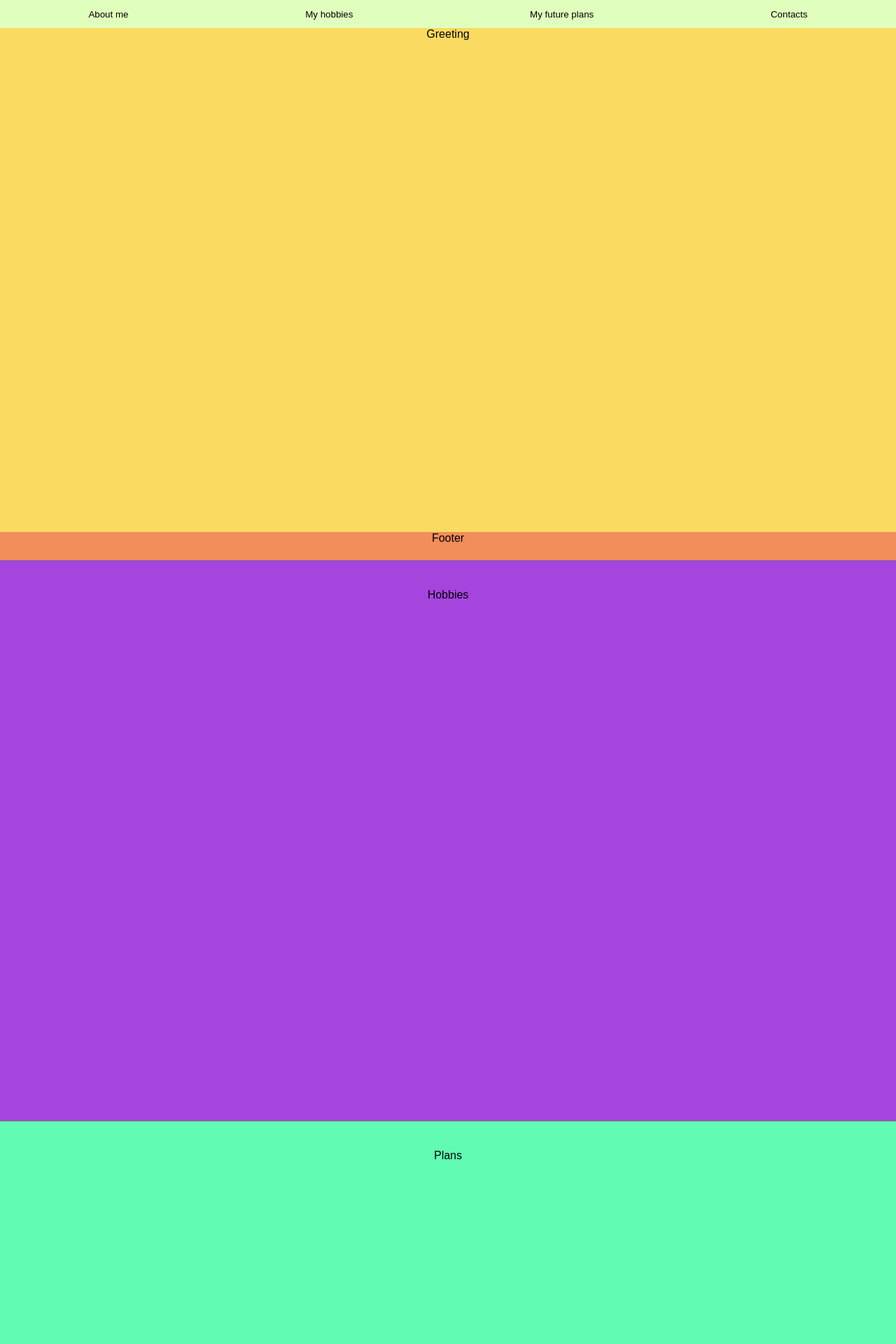
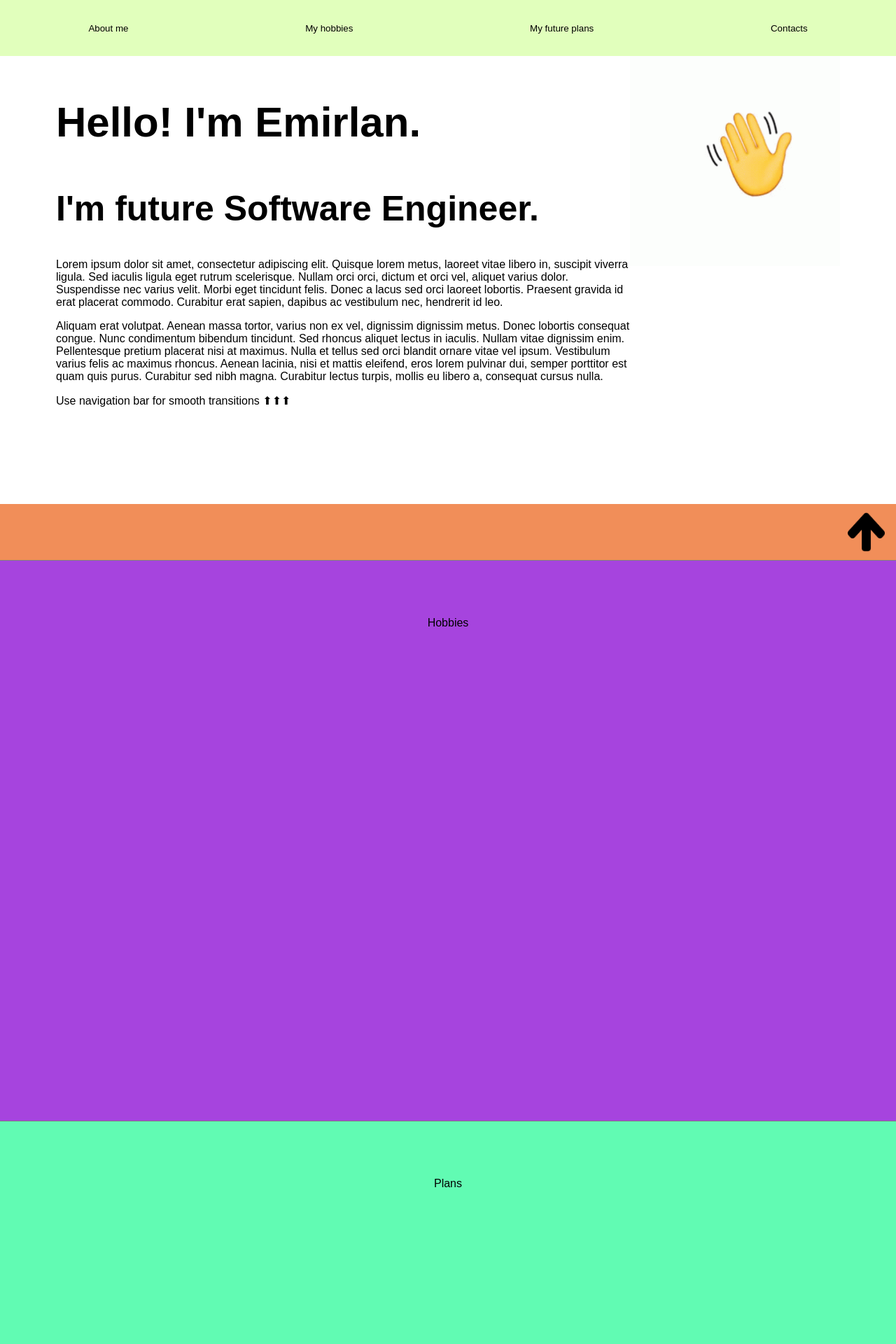
Before and after one commit to droidinspector/bio, a React (Create React App) app: page / in a window 1280 px wide. Shown: the top 1920 px of the page at 70% size. Built offline with nearby package versions, Linux system fonts and the light colour scheme.

Commit message:
add content to greeting

```diff
--- a/src/components/Contacts.css
+++ b/src/components/Contacts.css
@@ -1,6 +1,6 @@
 .section-contacts {
-    width: calc(100% - 80px);
-    height: calc(100% - 80px);
-    padding: 40px;
+    width: calc(100% - 160px);
+    height: calc(100% - 160px);
+    padding: 80px;
     background-color: #6eecf8;
 }
--- a/src/components/Footer.css
+++ b/src/components/Footer.css
@@ -1,7 +1,23 @@
 .footer {
     width: 100%;
-    height: 40px;
+    height: 80px;
     background-color: #f18e59;
     position: fixed;
     bottom: 0;
 }
+
+.footer button {
+    width: 65px;
+    height: 60px;
+    position: absolute;
+    right: 10px;
+    bottom: 10px;
+    cursor: pointer;
+    background: none;
+    border: none;
+}
+
+.footer button img {
+    width: 100%;
+    height: 100%;
+}
--- a/src/components/Footer.js
+++ b/src/components/Footer.js
@@ -1,9 +1,13 @@
+import ArrowImg from '../images/arrow.png';
+import ScrollTo from './ScrollTo';
 import './Footer.css';
 
 function Footer() {
   return (
     <footer className="footer">
-      Footer
+      <ScrollTo toId="greeting">
+        <img src={ArrowImg} alt="arrow up" />
+      </ScrollTo>
     </footer>
   );
 }
--- a/src/components/Greeting.css
+++ b/src/components/Greeting.css
@@ -1,6 +1,22 @@
 .section-greeting {
-    width: calc(100% - 80px);
-    height: calc(100% - 80px);
-    padding: 40px;
-    background-color: #fbda61;
+    width: calc(100% - 160px);
+    height: calc(100% - 160px);
+    padding: 80px;
+    background-color: #fff;
+    display: flex;
+    justify-content: space-between;
+    text-align: left;
 }
+
+.section-greeting h1 {
+    font-size: 60px;
+}
+
+.section-greeting h2 {
+    font-size: 50px;
+}
+
+.waving-hand {
+    width: 300px;
+    height: 300px;
+}
--- a/src/components/Greeting.js
+++ b/src/components/Greeting.js
@@ -1,9 +1,21 @@
+import WaveImg from '../images/wave.gif';
 import './Greeting.css';
 
 function Greeting() {
   return (
     <section className="section-greeting">
-      Greeting
+      <div>
+        <h1>Hello! I'm Emirlan.</h1>
+        <h2>I'm future Software Engineer.</h2>
+        <p>
+          Lorem ipsum dolor sit amet, consectetur adipiscing elit. Quisque lorem metus, laoreet vitae libero in, suscipit viverra ligula. Sed iaculis ligula eget rutrum scelerisque. Nullam orci orci, dictum et orci vel, aliquet varius dolor. Suspendisse nec varius velit. Morbi eget tincidunt felis. Donec a lacus sed orci laoreet lobortis. Praesent gravida id erat placerat commodo. Curabitur erat sapien, dapibus ac vestibulum nec, hendrerit id leo.
+        </p>
+        <p>
+          Aliquam erat volutpat. Aenean massa tortor, varius non ex vel, dignissim dignissim metus. Donec lobortis consequat congue. Nunc condimentum bibendum tincidunt. Sed rhoncus aliquet lectus in iaculis. Nullam vitae dignissim enim. Pellentesque pretium placerat nisi at maximus. Nulla et tellus sed orci blandit ornare vitae vel ipsum. Vestibulum varius felis ac maximus rhoncus. Aenean lacinia, nisi et mattis eleifend, eros lorem pulvinar dui, semper porttitor est quam quis purus. Curabitur sed nibh magna. Curabitur lectus turpis, mollis eu libero a, consequat cursus nulla.
+        </p>
+        <span>Use navigation bar for smooth transitions ⬆⬆⬆</span>
+      </div>
+      <img src={WaveImg} alt="hello" className="waving-hand" />
     </section>
   );
 }
--- a/src/components/Header.css
+++ b/src/components/Header.css
@@ -1,6 +1,6 @@
 .header {
     width: 100%;
-    height: 40px;
+    height: 80px;
     background-color: #e1ffbc;
     position: fixed;
     display: flex;
--- a/src/components/Hobbies.css
+++ b/src/components/Hobbies.css
@@ -1,6 +1,6 @@
 .section-hobbies {
-    width: calc(100% - 80px);
-    height: calc(100% - 80px);
-    padding: 40px;
+    width: calc(100% - 160px);
+    height: calc(100% - 160px);
+    padding: 80px;
     background-color: #a644de;
 }
--- a/src/components/Plans.css
+++ b/src/components/Plans.css
@@ -1,6 +1,6 @@
 .section-plans {
-    width: calc(100% - 80px);
-    height: calc(100% - 80px);
-    padding: 40px;
+    width: calc(100% - 160px);
+    height: calc(100% - 160px);
+    padding: 80px;
     background-color: #61fbb3;
 }
```
Also changed, not shown: src/images/arrow.png (added), src/images/wave.gif (added).
